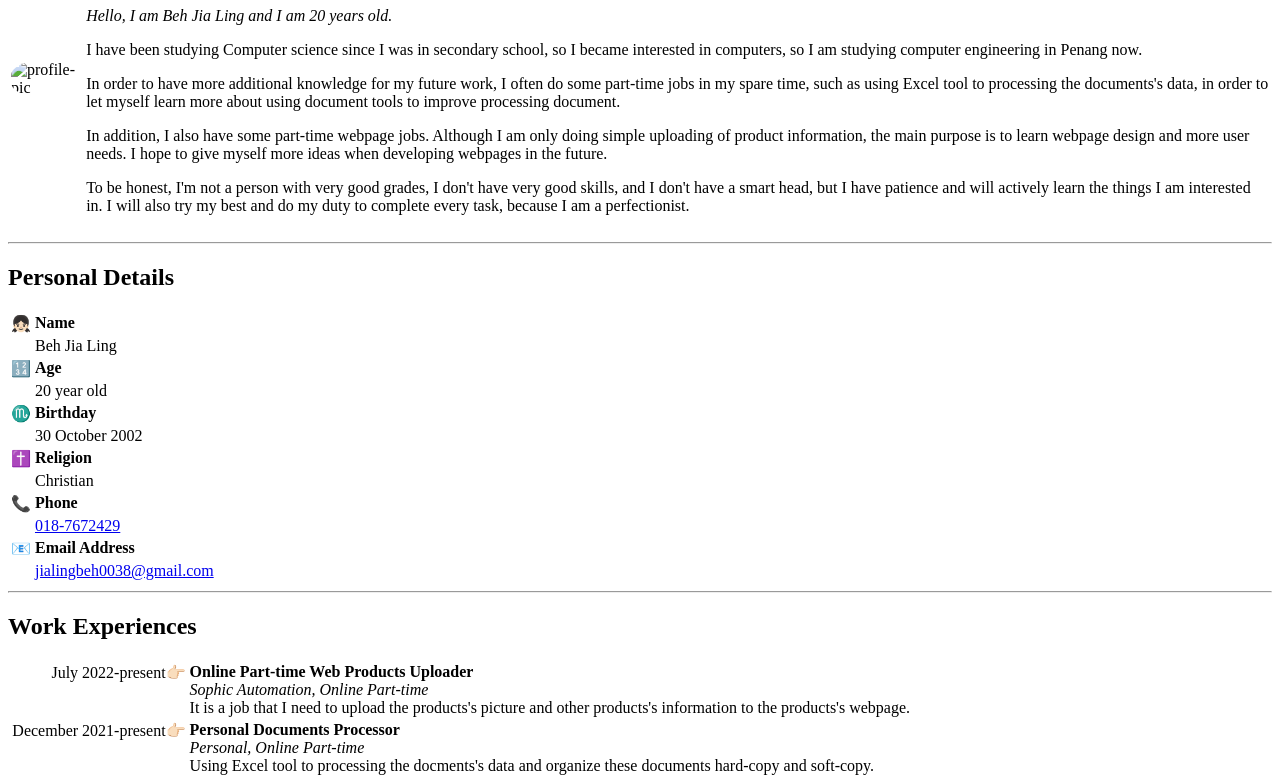
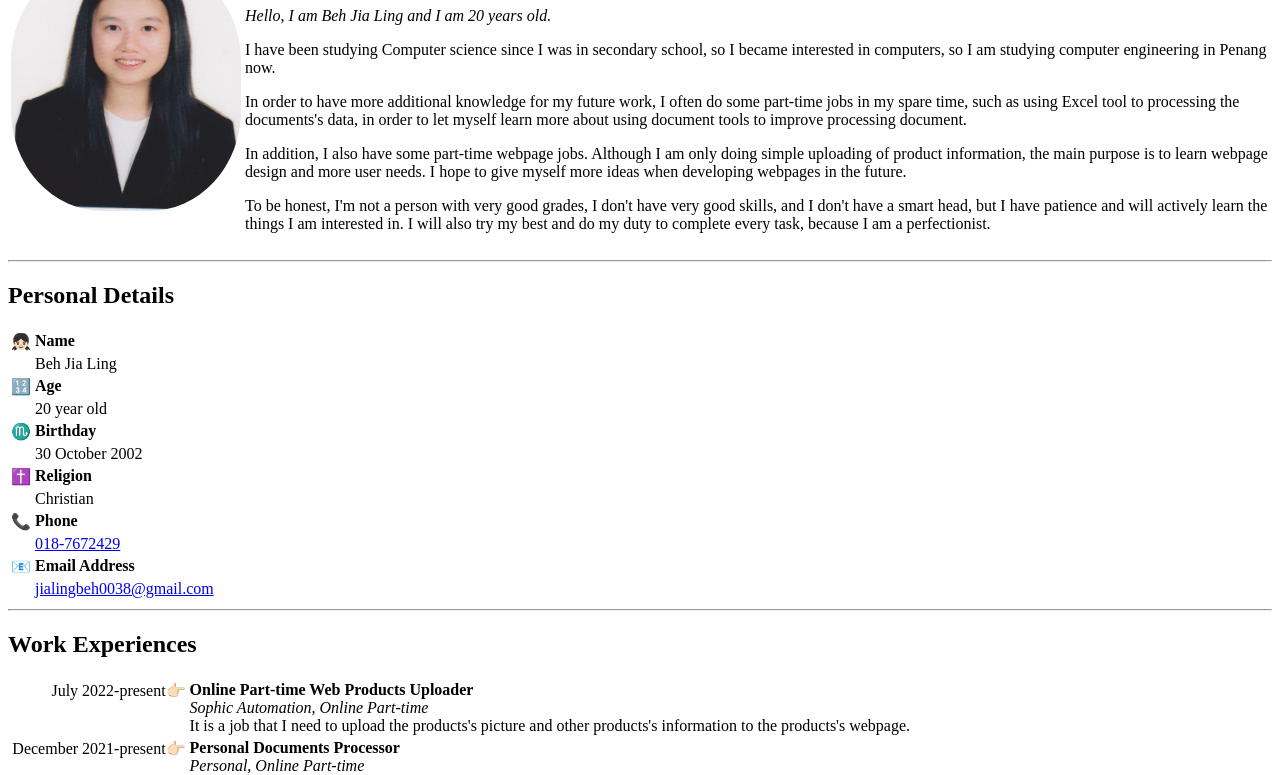
Before and after one commit to Ling1258/htmlb30, a plain HTML site: page index.html in a window 1280 px wide. Shown: the part 84-859 px from the top of the page. Drawn offline with Linux system fonts and the light colour scheme.

Commit message:
Update index.html

```diff
--- a/index.html
+++ b/index.html
@@ -9,7 +9,7 @@
     <table>
       <tbody>
         <tr>
-          <td><img src="image\Image (2).jpg" alt="profile-pic" height="250" width="230" style="border-radius:40%"></td>
+          <td><img src="Image (2).jpg" alt="profile-pic" height="250" width="230" style="border-radius:40%"></td>
           <td>
             <h1>Beh Jia Ling</h1>
             <p><i>Hello, I am Beh Jia Ling and I am 20 years old.</i></p>
```
